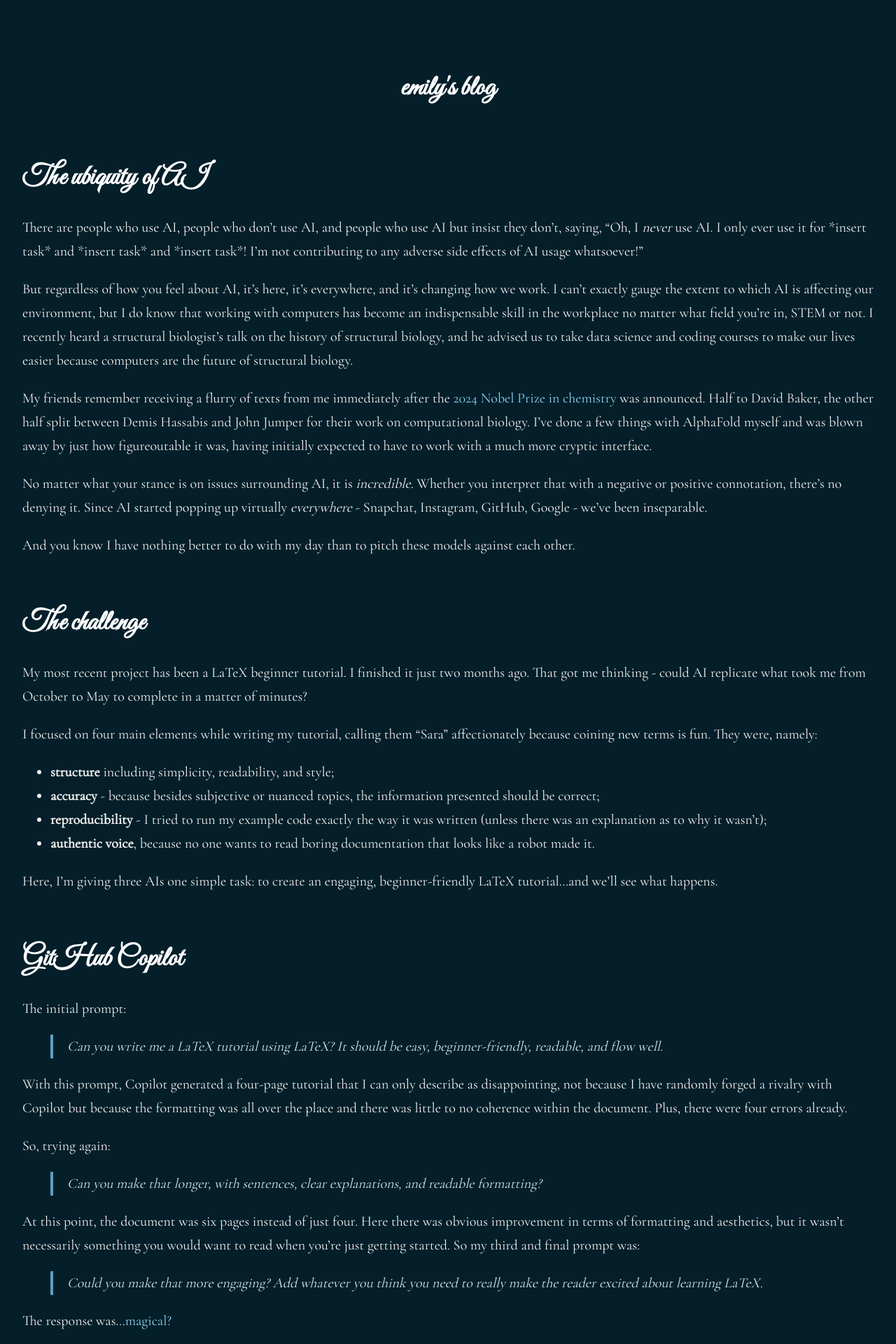
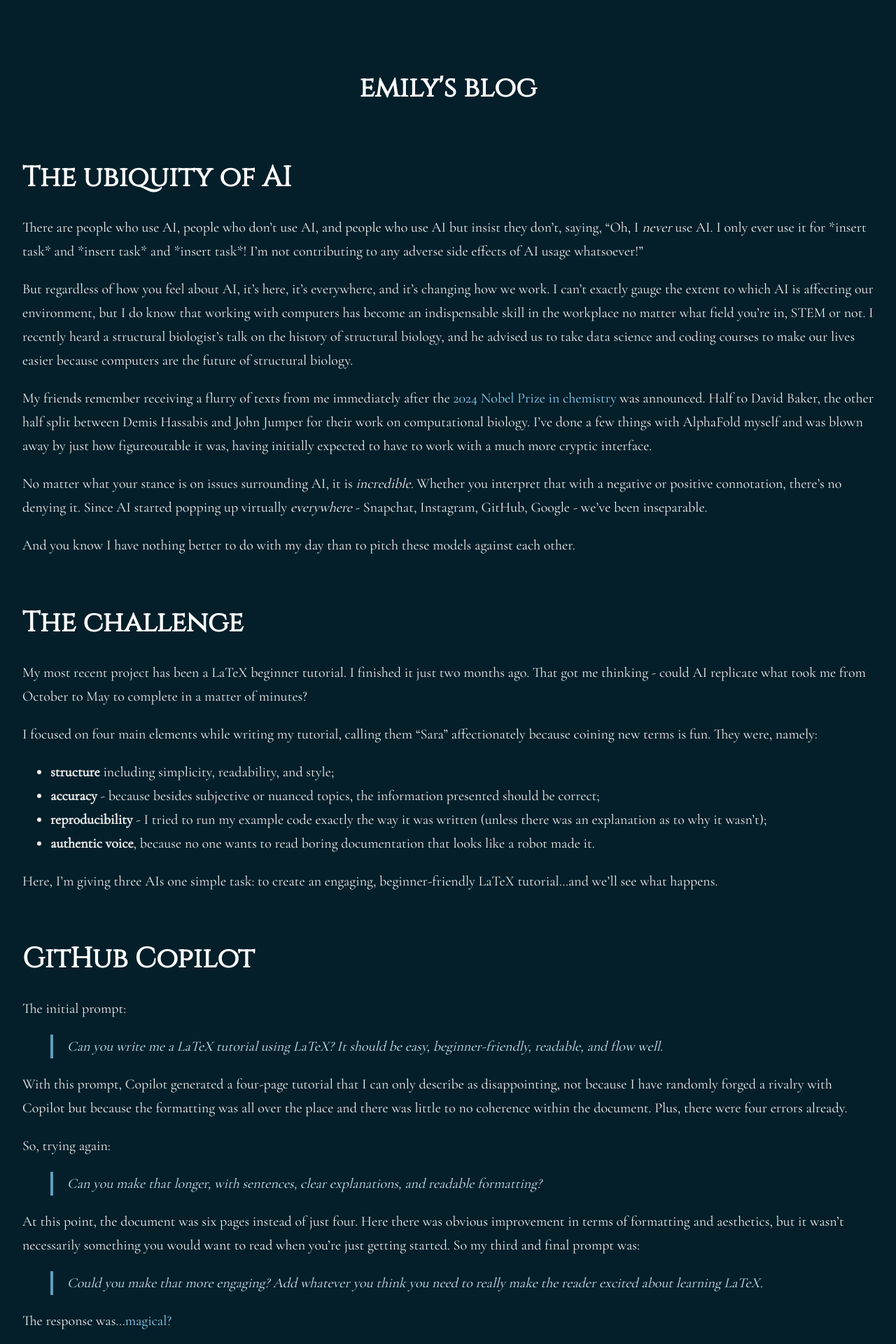
Before and after one commit to leucinemymind/leucinemymind.github.io, a Jekyll site: the page built from _posts/2025-07-09-ai.md, in a window 1280 px wide. Shown: the top 1920 px of the page at 70% size. Built offline with Jekyll 4.4.1, drawn with Linux system fonts in a browser that asks for light colours; our own code applies the rules of GitHub Pages for plain Markdown files.

Commit message:
Update style.css

```diff
--- a/assets/style.css
+++ b/assets/style.css
@@ -9,7 +9,7 @@ body {
 }
 
 h1, h2, h3 {
-  font-family: 'Great Vibes', cursive;
+  font-family: 'Cinzel', serif;
   font-size: 40px;
   color: #ffffff;
   margin-top: 1.5em;
```
